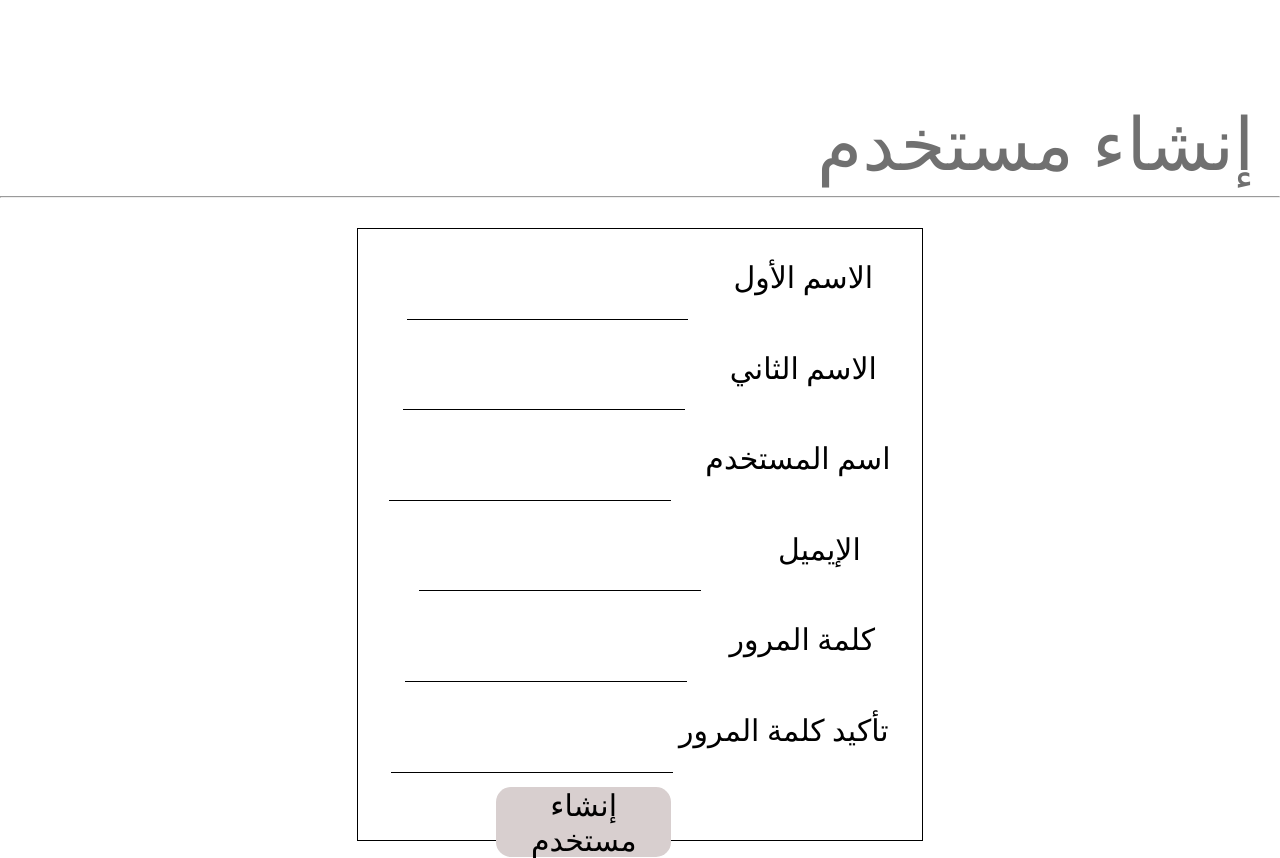
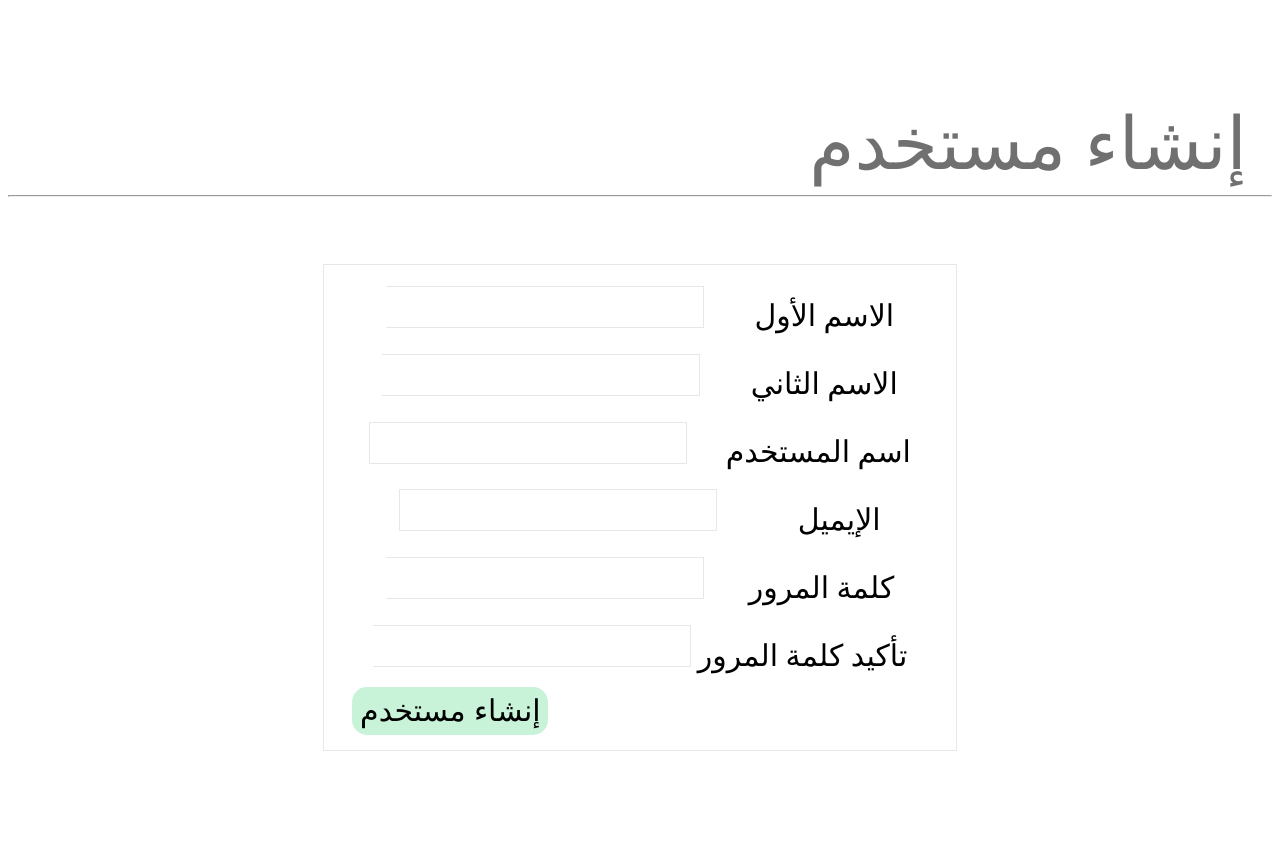
Before and after one commit to AmirAltakroori/nnn-project, a PHP site: page / in a window 1280 px wide. After the commit the page ends 751 px from the top, so only its background shows below. Run offline with PHP 8.4, Linux system fonts and the light colour scheme; some libraries are stand-ins or nearby versions.

Commit message:
no message

```diff
--- a/adminpanel/css/global.css
+++ b/adminpanel/css/global.css
@@ -1,14 +1,3 @@
-body,
-html {
-  height: 100%;
-  margin: auto; }
-
-.create-user {
-  width: 100%;
-  height: 100%;
-  display: flex;
-  flex-direction: column; }
-
 .head {
   height: 100px;
   margin-top: 8%; }
@@ -20,19 +9,18 @@ html {
   color: #707070; }
 
 .user-info {
-  height: calc(100% - 100px);
   display: flex;
   text-align: center;
   justify-content: center;
   margin-top: 2%; }
 
 .contain {
-  height: 97%;
-  width: 44%;
+  width: 50%;
   display: flex;
   flex-direction: column;
   text-align: center;
-  border: solid #000 1px; }
+  border: solid #e7e7e7 1px;
+  margin-top: 3%; }
 
 .user-fname {
   display: flex;
@@ -47,19 +35,20 @@ html {
   font-size: 30px; }
 
 .user-firstname {
-  border-bottom: solid #000 1px;
+  border: solid #e7e7e7 1px;
   text-align: center;
   width: 50%;
-  height: 70px;
+  height: 40px;
   margin-top: 1%;
   margin-right: 6%; }
 
 .fname {
-  height: 96%;
-  width: 100%;
+  height: 95%;
+  width: 96%;
   border: none;
   outline: none;
-  font-size: 31px; }
+  font-size: 31px;
+  margin-right: 3%; }
 
 .user-lname {
   display: flex;
@@ -74,19 +63,20 @@ html {
   font-size: 30px; }
 
 .user-lastname {
-  border-bottom: solid #000 1px;
+  border: solid #e7e7e7 1px;
   text-align: center;
   width: 50%;
-  height: 70px;
+  height: 40px;
   margin-top: 1%;
   margin-right: 6%; }
 
 .lname {
-  height: 96%;
-  width: 100%;
+  height: 95%;
+  width: 96%;
   border: none;
   outline: none;
-  font-size: 31px; }
+  font-size: 31px;
+  margin-right: 3%; }
 
 .user-email {
   display: flex;
@@ -97,23 +87,24 @@ html {
 
 .email-name {
   margin-top: 3%;
-  margin-left: 3.7%;
+  margin-left: 2.7%;
   font-size: 30px; }
 
 .email-of-user {
-  border-bottom: solid #000 1px;
+  border: solid #e7e7e7 1px;
   text-align: center;
   width: 50%;
-  height: 70px;
+  height: 40px;
   margin-top: 1%;
   margin-right: 10%; }
 
 .email {
-  height: 96%;
-  width: 100%;
+  height: 95%;
+  width: 96%;
   border: none;
   outline: none;
-  font-size: 31px; }
+  font-size: 31px;
+  margin-right: 3%; }
 
 .user-password {
   display: flex;
@@ -124,23 +115,24 @@ html {
 
 .pass-name {
   margin-top: 3%;
-  margin-left: 2.6%;
+  margin-left: 2.1%;
   font-size: 30px; }
 
 .pass {
-  border-bottom: solid #000 1px;
+  border: solid #e7e7e7 1px;
   text-align: center;
   width: 50%;
-  height: 70px;
+  height: 40px;
   margin-top: 1%;
   margin-right: 5%; }
 
 .password {
-  height: 96%;
-  width: 100%;
+  height: 95%;
+  width: 96%;
   border: none;
   outline: none;
-  font-size: 31px; }
+  font-size: 31px;
+  margin-right: 3%; }
 
 .user-conpassword {
   display: flex;
@@ -155,31 +147,33 @@ html {
   font-size: 30px; }
 
 .conpass {
-  border-bottom: solid #000 1px;
+  border: solid #e7e7e7 1px;
   text-align: center;
   width: 50%;
-  height: 70px;
+  height: 40px;
   margin-top: 1%;
   margin-right: -1%; }
 
 .conpassword {
-  height: 96%;
-  width: 100%;
+  height: 95%;
+  width: 96%;
   border: none;
   outline: none;
-  font-size: 31px; }
+  font-size: 31px;
+  margin-right: 3%; }
 
 .create-new-user {
   margin-top: 14px;
   font-size: 30px;
   border-radius: 15px;
   width: 31%;
-  height: 70px;
+  padding: 1%;
   outline: none;
-  background-color: #D8CFCF;
+  background-color: #c8f3d9;
   cursor: pointer;
-  margin-right: 20%;
-  border: none; }
+  margin-right: 60%;
+  border: none;
+  margin-bottom: 2.5%; }
 
 .username {
   display: flex;
@@ -194,19 +188,20 @@ html {
   font-size: 30px; }
 
 .user-nname {
-  border-bottom: solid #000 1px;
+  border: solid #e7e7e7 1px;
   text-align: center;
   width: 50%;
-  height: 70px;
+  height: 40px;
   margin-top: 1%;
   margin-right: 4%; }
 
 .name-user {
-  height: 96%;
-  width: 100%;
+  height: 95%;
+  width: 96%;
   border: none;
   outline: none;
   font-size: 31px;
-  direction: ltr; }
+  direction: ltr;
+  margin-left: 3%; }
 
 /*# sourceMappingURL=global.css.map */
--- a/adminpanel/index.html
+++ b/adminpanel/index.html
@@ -14,7 +14,7 @@
 
 <body>
 
-    <div class="create-user">
+
     <div class="head">
         <div class=" head-title">إنشاء مستخدم </div>
         <hr>
@@ -22,7 +22,7 @@
     <div class="user-info">
         <div class="contain">
             <form>
-                    <div class="user-fname" >
+                <div class="user-fname">
                     <div class="first-name">الاسم الأول</div>
                     <div class="user-firstname">
                         <input class="fname" type="name" required>
@@ -31,7 +31,7 @@
                 <div class="user-lname">
                     <div class="last-name">الاسم الثاني</div>
                     <div class="user-lastname">
-                            <input class="lname"type="name" required>
+                        <input class="lname" type="name" required>
                     </div>
                 </div>
 
@@ -64,7 +64,7 @@
 
         </div>
 
-        </div>
+
 
     </div>
 
--- a/adminpanel/sass/global.scss
+++ b/adminpanel/sass/global.scss
@@ -3,23 +3,9 @@
 // If your style is specific please use this way when naming : pagename-classname
 $font-title: #707070;
 $button-font:#D8CFCF;
-body,
-html {
+$outer-border-color:#e7e7e7;
+$create-button-color:#c8f3d9;
 
-    height: 100%;
-    margin: auto;
-
-}
-
-
-.create-user {
-    width: 100%;
-    height: 100%;
-    display: flex;
-    flex-direction: column;
-
-
-}
 
 .head {
     height: 100px;
@@ -34,7 +20,7 @@ html {
 }
 
 .user-info {
-    height: calc(100% - 100px);
+
     display: flex;
     text-align: center;
     justify-content: center;
@@ -43,12 +29,12 @@ html {
 
 .contain {
 
-    height: 97%;
-    width: 44%;
+     width: 50%;
     display: flex;
     flex-direction: column;
     text-align: center;
-    border: solid #000 1px;
+    border: solid $outer-border-color 1px;
+    margin-top: 3%;
 
 }
 
@@ -69,20 +55,21 @@ html {
 }
 
 .user-firstname {
-    border-bottom: solid #000 1px;
+    border: solid $outer-border-color 1px;
     text-align: center;
     width: 50%;
-    height: 70px;
+    height: 40px;
     margin-top: 1%;
     margin-right: 6%;
 }
 
 .fname {
-    height: 96%;
-    width: 100%;
+    height: 95%;
+    width: 96%;
     border: none;
     outline: none;
     font-size: 31px;
+    margin-right: 3%;
 
 }
 
@@ -103,21 +90,22 @@ html {
 }
 
 .user-lastname {
-    border-bottom: solid #000 1px;
+    border: solid $outer-border-color 1px;
     text-align: center;
     width: 50%;
-    height: 70px;
+    height: 40px;
     margin-top: 1%;
     margin-right: 6%;
 
 }
 
 .lname {
-    height: 96%;
-    width: 100%;
+    height: 95%;
+    width: 96%;
     border: none;
     outline: none;
     font-size: 31px;
+    margin-right: 3%;
 
 }
 
@@ -131,16 +119,16 @@ html {
 
 .email-name {
     margin-top: 3%;
-    margin-left: 3.7%;
+    margin-left: 2.7%;
     font-size: 30px;
 
 }
 
 .email-of-user {
-    border-bottom: solid #000 1px;
+    border: solid $outer-border-color 1px;
     text-align: center;
     width: 50%;
-    height: 70px;
+    height: 40px;
     margin-top: 1%;
     margin-right: 10%;
 
@@ -148,11 +136,12 @@ html {
 }
 
 .email {
-    height: 96%;
-    width: 100%;
+    height: 95%;
+    width: 96%;
     border: none;
     outline: none;
     font-size: 31px;
+    margin-right: 3%;
 
 }
 
@@ -166,25 +155,26 @@ html {
 
 .pass-name {
     margin-top: 3%;
-    margin-left: 2.6%;
+    margin-left: 2.1%;
     font-size: 30px;
 }
 
 .pass {
-    border-bottom: solid #000 1px;
+    border: solid $outer-border-color 1px;
     text-align: center;
     width: 50%;
-    height: 70px;
+    height: 40px;
     margin-top: 1%;
     margin-right: 5%;
 }
 
 .password {
-    height: 96%;
-    width: 100%;
+    height: 95%;
+    width: 96%;
     border: none;
     outline: none;
     font-size: 31px;
+    margin-right: 3%;
 
 
 }
@@ -204,20 +194,21 @@ html {
 }
 
 .conpass {
-    border-bottom: solid #000 1px;
+    border: solid $outer-border-color 1px;
     text-align: center;
     width: 50%;
-    height: 70px;
+    height: 40px;
     margin-top: 1%;
     margin-right: -1%;
 }
 
 .conpassword {
-    height: 96%;
-    width: 100%;
+    height: 95%;
+    width: 96%;
     border: none;
     outline: none;
     font-size: 31px;
+    margin-right: 3%;
 
 }
 
@@ -227,12 +218,13 @@ html {
     font-size: 30px;
     border-radius: 15px;
     width: 31%;
-    height: 70px;
+    padding: 1%;
     outline: none;
-    background-color: $button-font;
+    background-color:$create-button-color;
     cursor: pointer;
-    margin-right: 20%;
+    margin-right: 60%;
     border: none;
+    margin-bottom: 2.5%;
 }
 .username{
     display: flex;
@@ -248,18 +240,20 @@ html {
     font-size: 30px;
 }
 .user-nname{
-    border-bottom: solid #000 1px;
+    border: solid $outer-border-color 1px;
     text-align: center;
     width: 50%;
-    height: 70px;
+    height: 40px;
     margin-top: 1%;
     margin-right: 4%;
 }
 .name-user{
-    height: 96%;
-    width: 100%;
+    height: 95%;
+    width: 96%;
     border: none;
     outline: none;
     font-size: 31px;
     direction: ltr;
+    margin-left: 3%;
+
 }
```
Also changed, not shown: 1 other file. Lines whose indentation alone changed are shown as unchanged.
